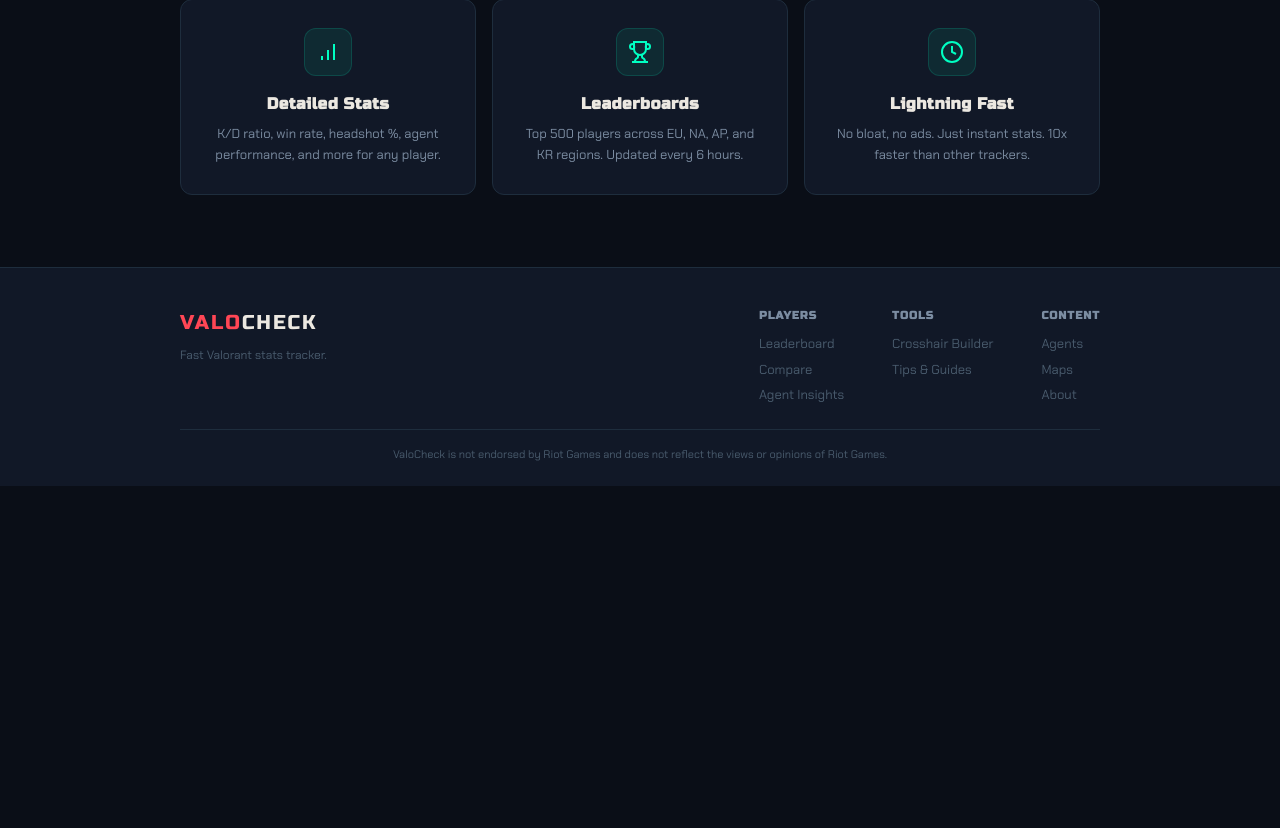
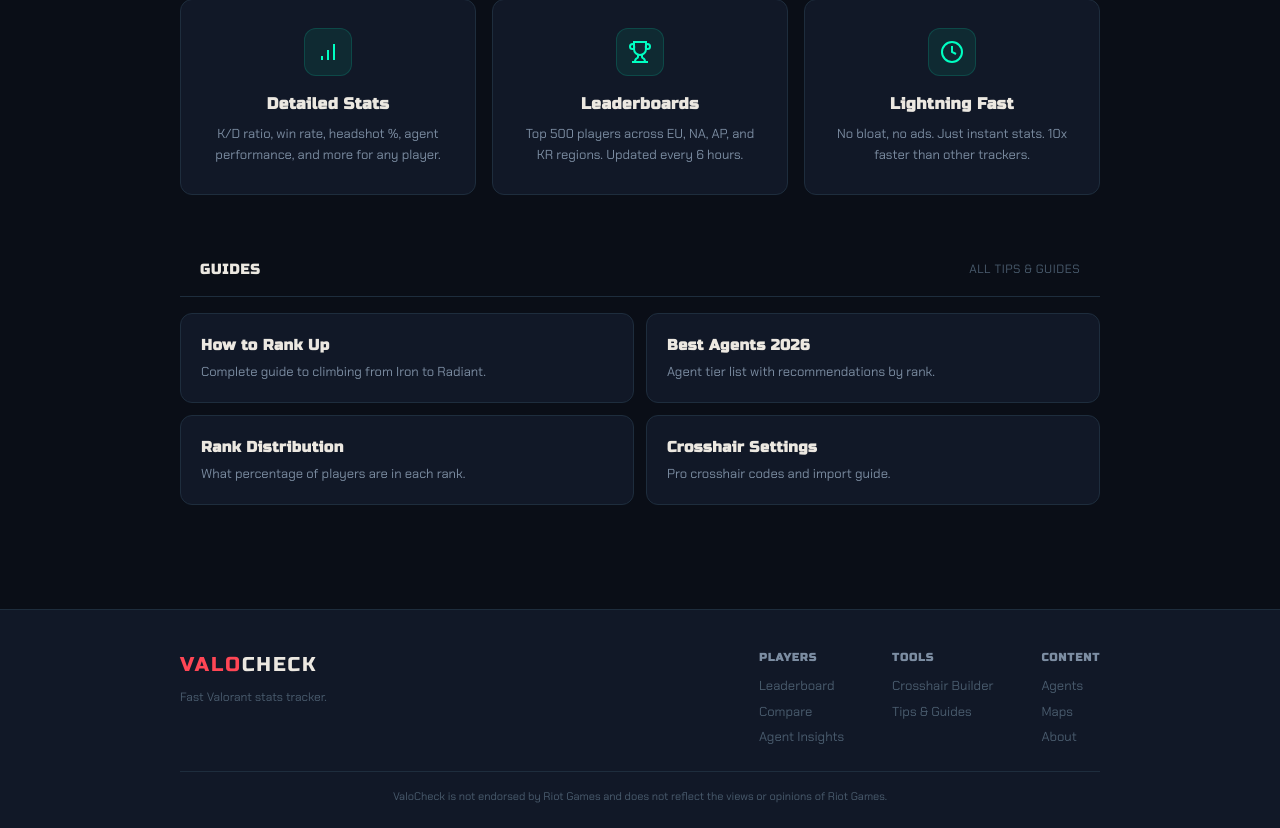
Before and after one commit to klaschukk/valocheck, a Flask app: page / in a window 1280 px wide. Shown: the part 1264-2092 px from the top of the page. Before the commit the page ends 1750 px from the top, so only its background shows below. Run offline with Flask 3, Linux system fonts and the light colour scheme.

Commit message:
feat: guide tests, homepage guides section, 96 tests total
- 11 new tests for guide pages (content, JSON-LD, all ranks)
- Homepage now shows guides section with 4 featured guide cards
- Total test count: 85 → 96

Co-Authored-By: Claude Opus 4.6 (1M context) <noreply@anthropic.com>

```diff
--- a/app/templates/index.html
+++ b/app/templates/index.html
@@ -135,6 +135,34 @@
     </div>
 </section>
 
+{# ── Guides — SEO internal links ── #}
+<section class="home-section">
+    <div class="container">
+        <div class="section-head">
+            <h2>Guides</h2>
+            <a href="/tips/">All Tips & Guides</a>
+        </div>
+        <div class="guides-featured">
+            <a href="/guides/how-to-rank-up/" class="guide-featured-card">
+                <h3>How to Rank Up</h3>
+                <p>Complete guide to climbing from Iron to Radiant.</p>
+            </a>
+            <a href="/guides/best-agents/" class="guide-featured-card">
+                <h3>Best Agents 2026</h3>
+                <p>Agent tier list with recommendations by rank.</p>
+            </a>
+            <a href="/guides/rank-distribution/" class="guide-featured-card">
+                <h3>Rank Distribution</h3>
+                <p>What percentage of players are in each rank.</p>
+            </a>
+            <a href="/guides/crosshair-settings/" class="guide-featured-card">
+                <h3>Crosshair Settings</h3>
+                <p>Pro crosshair codes and import guide.</p>
+            </a>
+        </div>
+    </div>
+</section>
+
 <script>
 function switchLb(region, btn) {
     document.querySelectorAll('.home-lb-panel').forEach(function(p) { p.classList.add('hidden'); });
```
Also changed, not shown: tests/test_guides.py (added, +49 -0 lines).
